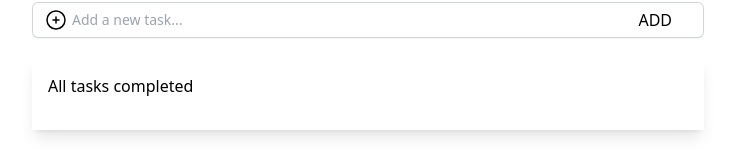
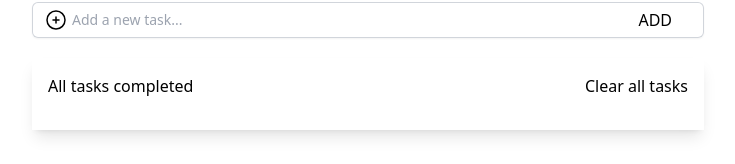
Before and after one commit to duypham192002/todoappdemo, a React (Vite) app: page / in a window 1280 px wide. Shown: the part 154-318 px from the top of the page, without its empty margins (272-1007 px from the left). Built offline with nearby package versions, Linux system fonts and the light colour scheme.

Commit message:
update edit and clear all

```diff
--- a/src/components/TodoList.tsx
+++ b/src/components/TodoList.tsx
@@ -31,6 +31,10 @@ function TodoList() {
     );
   };
 
+  const deleteAllTasks = () => {
+    setTodoData([]);
+  };
+
   return (
     <>
       <TodoListInput setTododata={setTodoData} />
@@ -39,6 +43,7 @@ function TodoList() {
         handleOnDelete={handleOnDelete}
         handleOnEdit={handleOnEdit}
         handleOnToggle={handleOnToggle}
+        deleteAllTasks={deleteAllTasks}
       />
     </>
   );
--- a/src/components/TodoListContent.tsx
+++ b/src/components/TodoListContent.tsx
@@ -6,11 +6,13 @@ function TodoListContent({
   handleOnDelete,
   handleOnEdit,
   handleOnToggle,
+  deleteAllTasks,
 }: {
   todoData: TodoData[];
   handleOnDelete: (index: number) => void;
   handleOnEdit: (index: number, newContent: string) => void;
   handleOnToggle: (index: number) => void;
+  deleteAllTasks: () => void;
 }) {
   const [editValue, setEditValue] = useState<string>("");
   const [editingIndex, setEditingIndex] = useState<number | null>(null);
@@ -34,7 +36,9 @@ function TodoListContent({
         ) : (
           <p>All tasks completed</p>
         )}
+        <button onClick={deleteAllTasks}>Clear all tasks</button>
       </div>
+
       <div>
         {todoData.map((data, index) => (
           <div
@@ -76,7 +80,6 @@ function TodoListContent({
               <button
                 onClick={() => {
                   if (index === index) {
-                    console.log("edit", index);
                     setEditValue(data.content);
                     setEditingIndex(index);
                   }
@@ -102,10 +105,10 @@ function TodoListContent({
               <button
                 onClick={() => {
                   handleOnDelete(index);
-                  if (index === index) {
-                    if (editingIndex !== null) {
-                      setEditingIndex(editingIndex - 1);
-                    }
+                  if (editingIndex === index) {
+                    setEditingIndex(null);
+                  } else if (editingIndex !== null && editingIndex > index) {
+                    setEditingIndex(editingIndex - 1);
                   }
                 }}
               >
```
